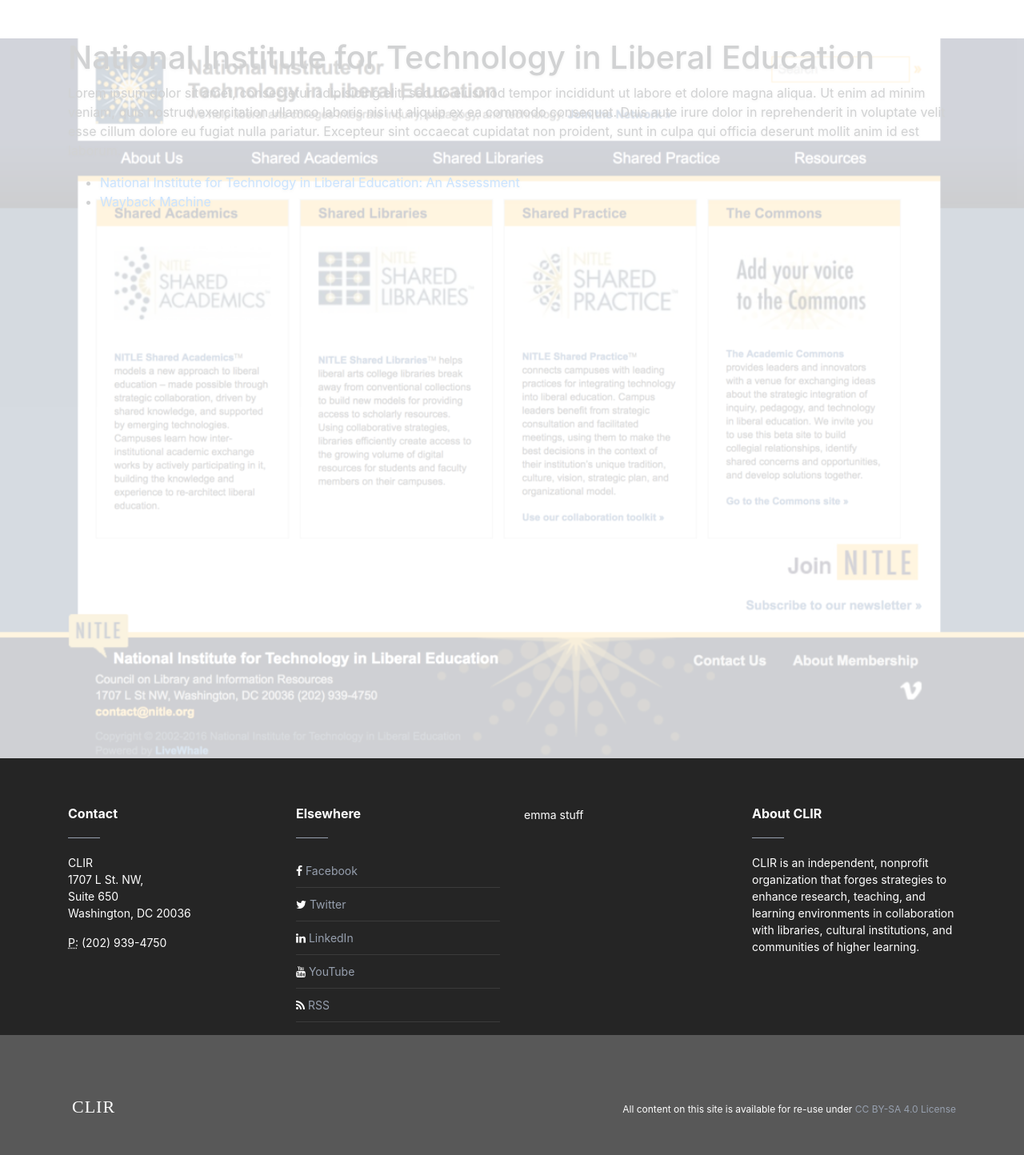
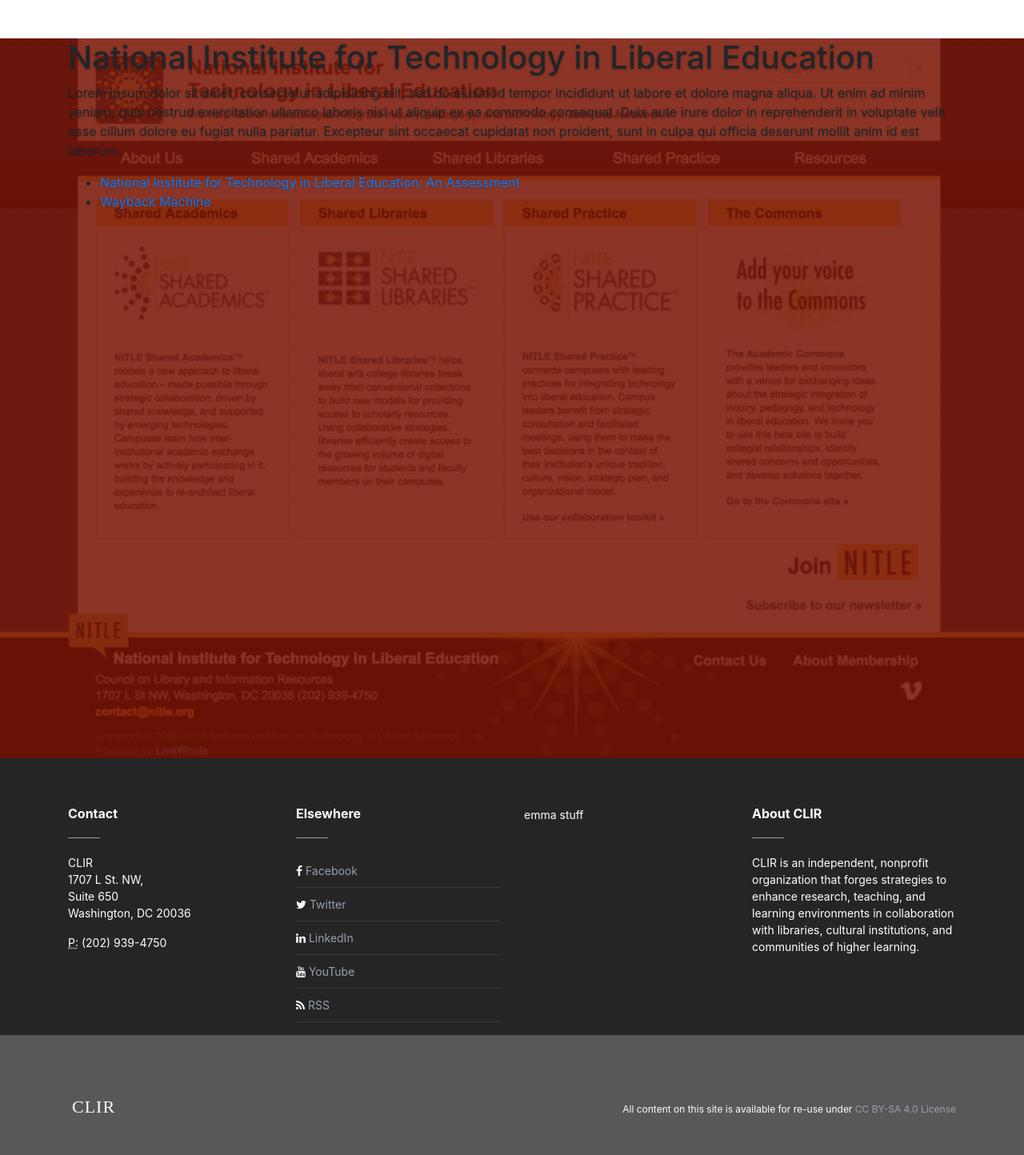
Before and after one commit to clirdlf/nitle.org, a Jekyll site: the page built from index.md, in a window 1280 px wide. Shown: the whole page at 80% size. Built offline with Jekyll 4.4.1, drawn with Linux system fonts in a browser that asks for light colours; a style sheet for code colours, icons or effects is not loaded.

Commit message:
Update background layer

```diff
--- a/_sass/_base.scss
+++ b/_sass/_base.scss
@@ -28,11 +28,15 @@
 }
 
 .cover {
-  background: url('images/nitle-resize.png') no-repeat center center fixed;
+  background-image: url("images/background.jpg");
+  // background-image: -moz-linear-gradient(left, rgba(119, 17, 0, 0.85), rgba(119, 17, 0, 0.85)), url("images/nitle-resize.png");
+  // background-image: -webkit-linear-gradient(left, rgba(119, 17, 0, 0.85), rgba(119, 17, 0, 0.85)), url("images/nitle-resize.png");
+  background-image: linear-gradient(to right, rgba(119, 17, 0, 0.85), rgba(119, 17, 0, 0.85)), url("images/nitle-resize.png");
   background-size: cover;
+  background-position: top left, center center;
+  background-attachment: fixed;
   z-index: 1;
   height: 100%;
-  opacity: 0.2;
 }
 
 #message {
```
